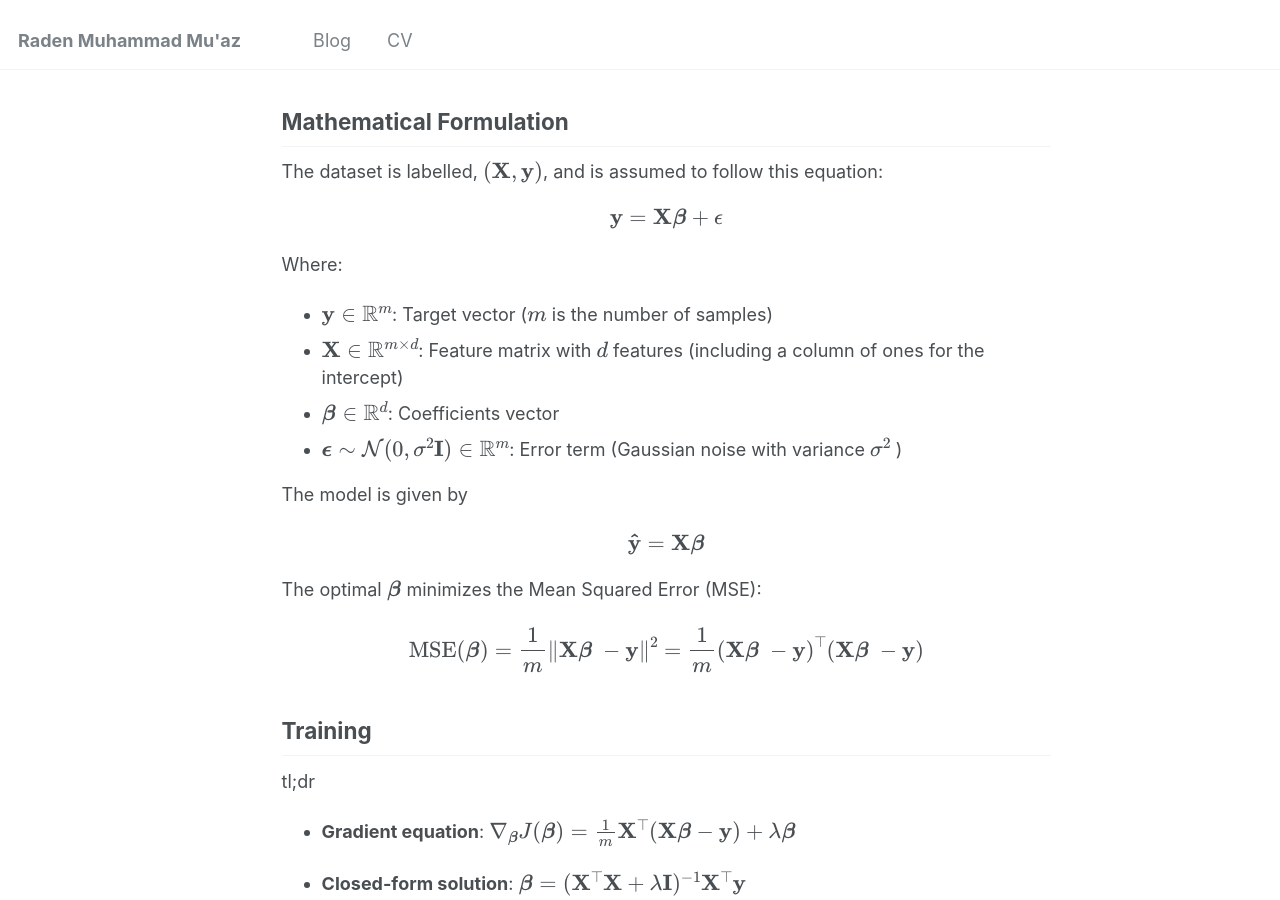
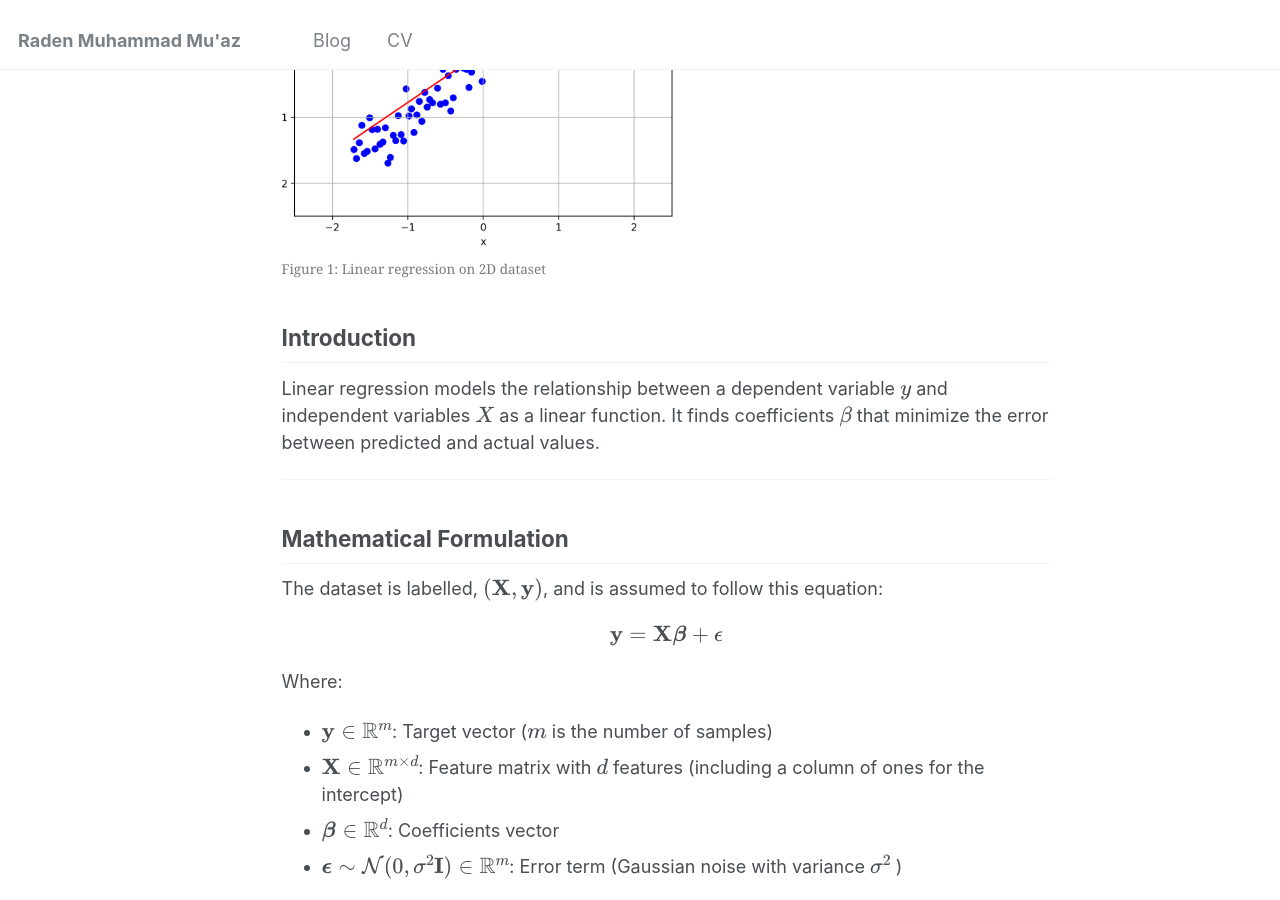
Before and after one commit to radenmuaz/radenmuaz.github.io, a Jekyll site: the page built from _posts/2025-01-15-linear-regression.md, in a window 1280 px wide and 900 px high, scrolled down 368 px. Built offline with Jekyll 4.4.1, drawn with Linux system fonts in a browser that asks for light colours.

Commit message:
linear regression

```diff
--- a/_posts/2025-01-15-linear-regression.md
+++ b/_posts/2025-01-15-linear-regression.md
@@ -14,6 +14,10 @@ tags:
 </html> -->
 
 <!-- \newcommand{\unit}[1]{[\mathrm{#1}]} -->
+<html>
+<img class="center" src="{{ site.url }}{{ site.baseurl }}/images/linear_regression.png" width="400">
+<figcaption>Figure 1: Linear regression on 2D dataset</figcaption>
+</html>
 
 ## Introduction
 Linear regression models the relationship between a dependent variable $$y$$ and independent variables $$X$$ as a linear function. It finds coefficients $$\beta$$ that minimize the error between predicted and actual values.
```
Also changed, not shown: images/linear_regression.png (added).
